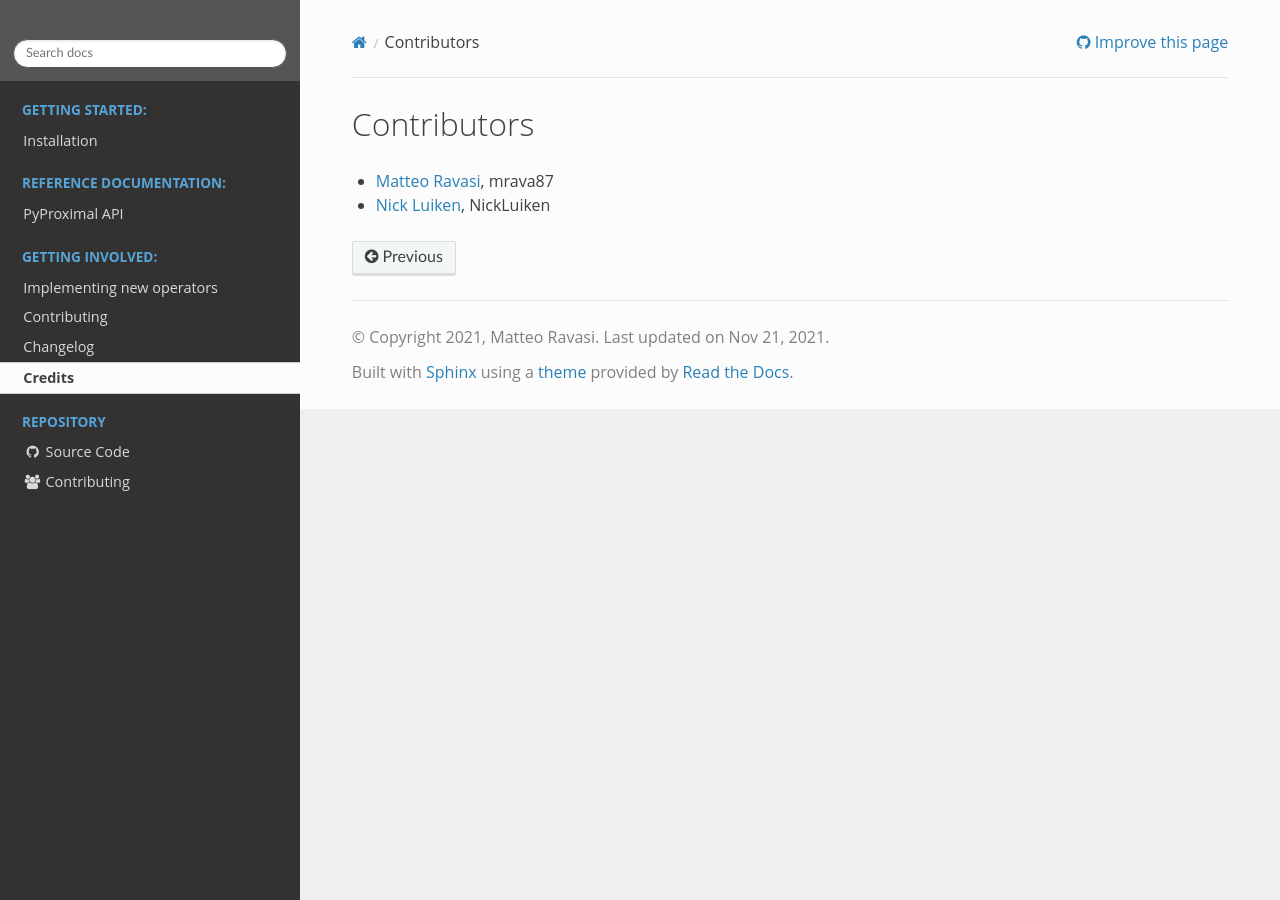
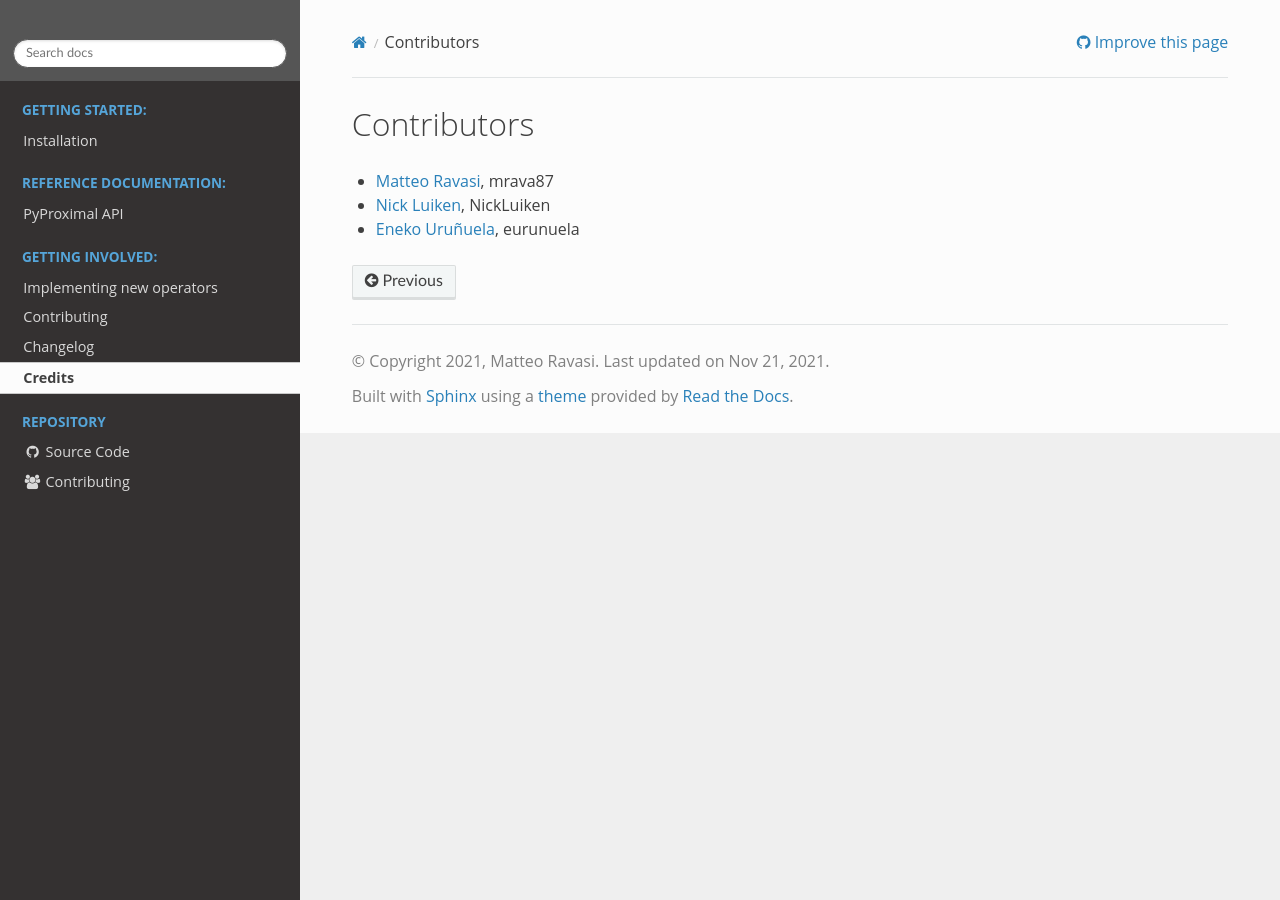
Before and after one commit to PyLops/pyproximal, a Sphinx documentation site: the page built from docs/source/credits.rst, in a window 1280 px wide. Built offline with Sphinx 7.4.7 and the Read the Docs theme 2.0.0, drawn with Linux system fonts in a browser that asks for light colours; pages that are not in the unit, such as notebooks, are missing from menus; the version number could not be read and is left out; comment, search, counter and statistics services are not loaded.

Commit message:
Added eurunuela to contributors

```diff
--- a/docs/source/credits.rst
+++ b/docs/source/credits.rst
@@ -5,3 +5,4 @@ Contributors
 
 *  `Matteo Ravasi <https://github.com/mrava87>`_, mrava87
 *  `Nick Luiken <https://github.com/NickLuiken>`_, NickLuiken
+*  `Eneko Uruñuela <https://github.com/eurunuela>`_, eurunuela
```
Also changed, not shown: README.md (+1 -0 lines).
